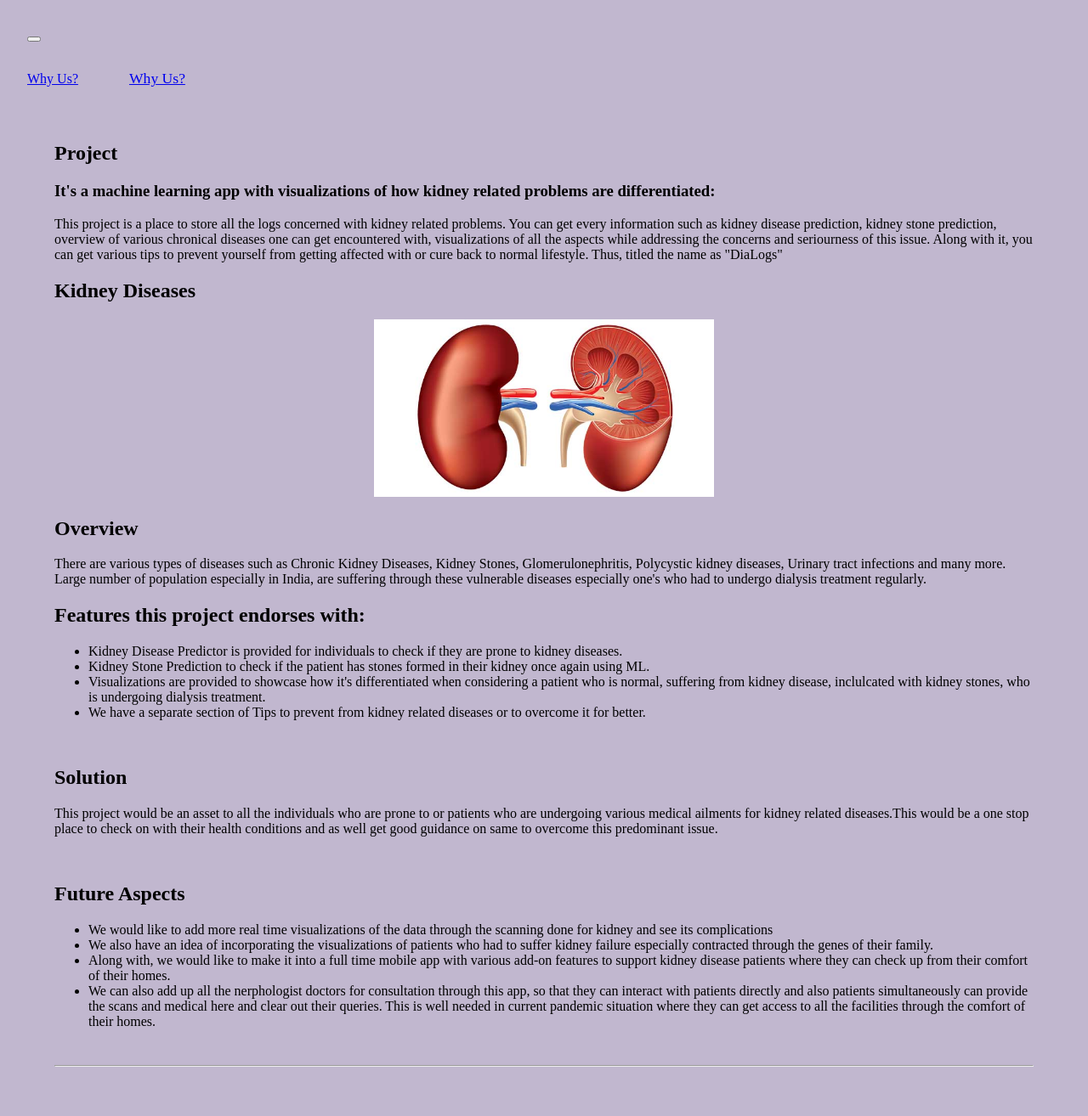
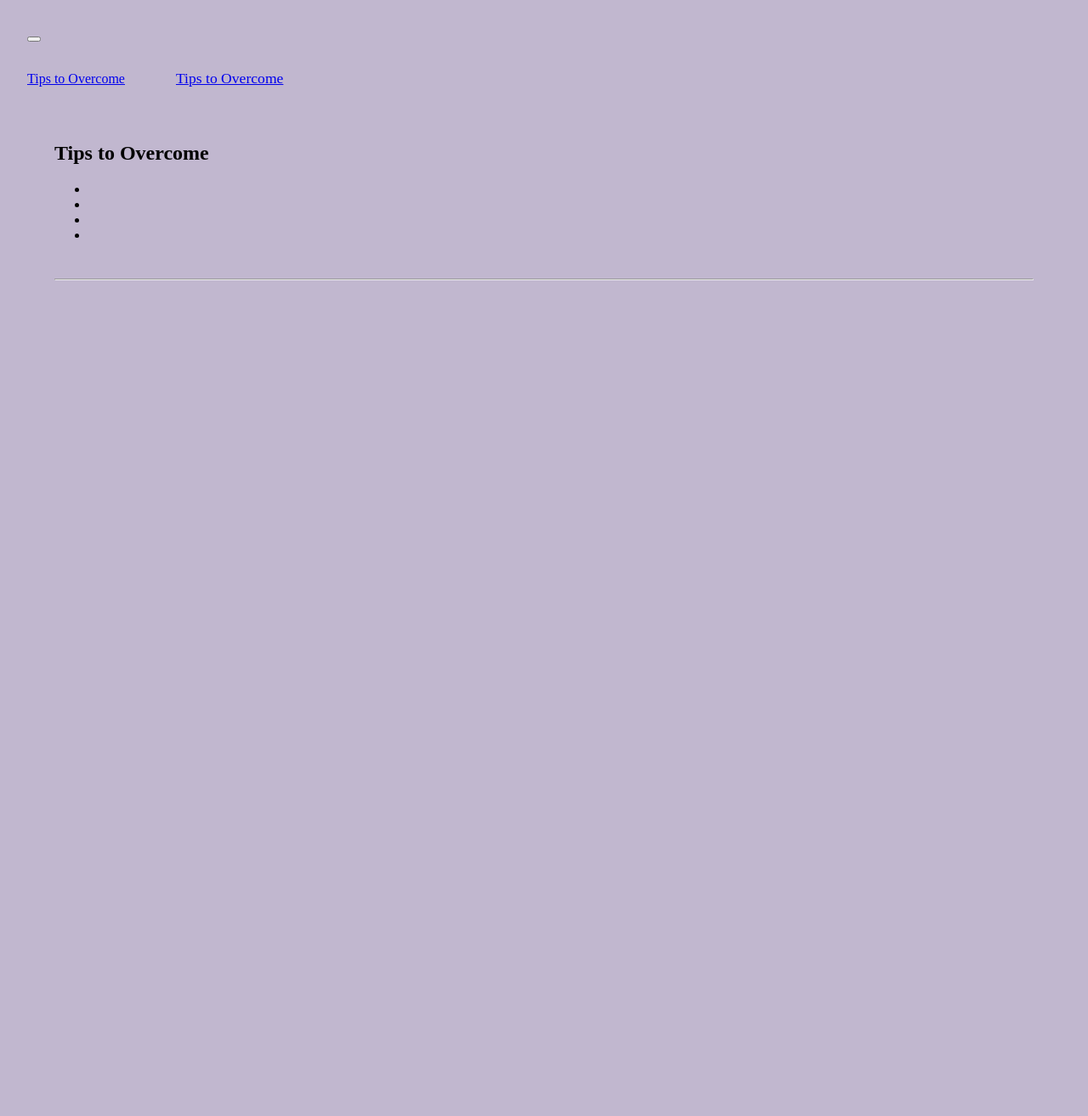
Before and after one commit to prathimacode-hub/DiaLogs, a Flask app: template templates/tips_to_overcome.html in a window 1280 px wide. Shown: the whole page at 85% size. After the commit the page ends 330 px from the top, so only its background shows below. Run offline with Flask 2, Linux system fonts and the light colour scheme; the template is opened without the code that fills it, so the values that code supplies are empty.

Commit message:
Update tips_to_overcome.html

```diff
--- a/templates/tips_to_overcome.html
+++ b/templates/tips_to_overcome.html
@@ -3,7 +3,7 @@
     <head>
         <title>DiaLogs</title>
         <meta charset="UTF-8">
-        <meta name="description" content="Why Us?">
+        <meta name="description" content="Tips to Overcome">
         <link rel="stylesheet" href="../static/home.css">
     </head>
 
@@ -13,59 +13,21 @@
     <span class="navbar-toggler-icon"></span>
   </button>
   <div class="collapse navbar-collapse" id="navbarTogglerDemo01">
-    <a class="navbar-brand" href="#">Why Us?</a>
+    <a class="navbar-brand" href="#">Tips to Overcome</a>
     <ul class="navbar-nav mr-auto mt-2 mt-lg-0">
       <li class="nav-item">
-        <a class="nav-link" href="/">Why Us?</a>
+        <a class="nav-link" href="/">Tips to Overcome</a>
     </ul>
     </a>
       </li>
   </div>
   <div class="container">
-<h2>Project</h2>
-    <h3>It's a machine learning app with visualizations of how kidney related problems are differentiated:</h3>
-    <p>This project is a place to store all the logs concerned with kidney related problems.
-       You can get every information such as kidney disease prediction, kidney stone prediction,
-       overview of various chronical diseases one can get encountered with, visualizations of all
-       the aspects while addressing the concerns and seriourness of this issue. Along with it,
-       you can get various tips to prevent yourself from getting affected with or cure back to
-       normal lifestyle. Thus, titled the name as "DiaLogs"</p>
-
-<h2>Kidney Diseases</h2>
-<div style="text-align: center; margin-top: 20px">
-       <img style="max-width: 400px" src="{{ url_for('static', filename='kidney.jpg') }}"/>
-   </div>
-<h2>Overview</h2>
-<p>There are various types of diseases such as Chronic Kidney Diseases, Kidney Stones, Glomerulonephritis,
-  Polycystic kidney diseases, Urinary tract infections and many more. Large number of population especially
-  in India, are suffering through these vulnerable diseases especially one's who had to undergo dialysis
-  treatment regularly. </p>
-
-<h2>Features this project endorses with:</h2>
+<h2>Tips to Overcome</h2>
  <ul>
-  <li>Kidney Disease Predictor is provided for individuals to check if they are prone to kidney diseases.</li>
-  <li>Kidney Stone Prediction to check if the patient has stones formed in their kidney once again using ML.</li>
-  <li>Visualizations are provided to showcase how it's differentiated when considering a patient who is normal,
-    suffering from kidney disease, inclulcated with kidney stones, who is undergoing dialysis treatment.</li>
-  <li>We have a separate section of Tips to prevent from kidney related diseases or to overcome it for better.</li>
-</ul>
-<br>
-
-<h2>Solution</h2>
-<p>This project would be an asset to all the individuals who are prone to or patients who are undergoing various
-  medical ailments for kidney related diseases.This would be a one stop place to check on with their health conditions
-  and as well get good guidance on same to overcome this predominant issue.</p> <br>
-
-<h2>Future Aspects</h2>
- <ul>
-  <li>We would like to add more real time visualizations of the data through the scanning done for kidney and see its complications</li>
-  <li>We also have an idea of incorporating the visualizations of patients who had to suffer kidney failure especially contracted through
-    the genes of their family.</li>
-  <li>Along with, we would like to make it into a full time mobile app with various add-on features to support kidney disease patients where
-    they can check up from their comfort of their homes.</li>
-  <li>We can also add up all the nerphologist doctors for consultation through this app, so that they can interact with patients directly
-   and also patients simultaneously can provide the scans and medical here and clear out their queries. This is well needed in
-   current pandemic situation where they can get access to all the facilities through the comfort of their homes.</li>
+  <li></li>
+  <li></li>
+  <li></li>
+  <li></li>
 </ul>
 <br>
 <hr>
```
